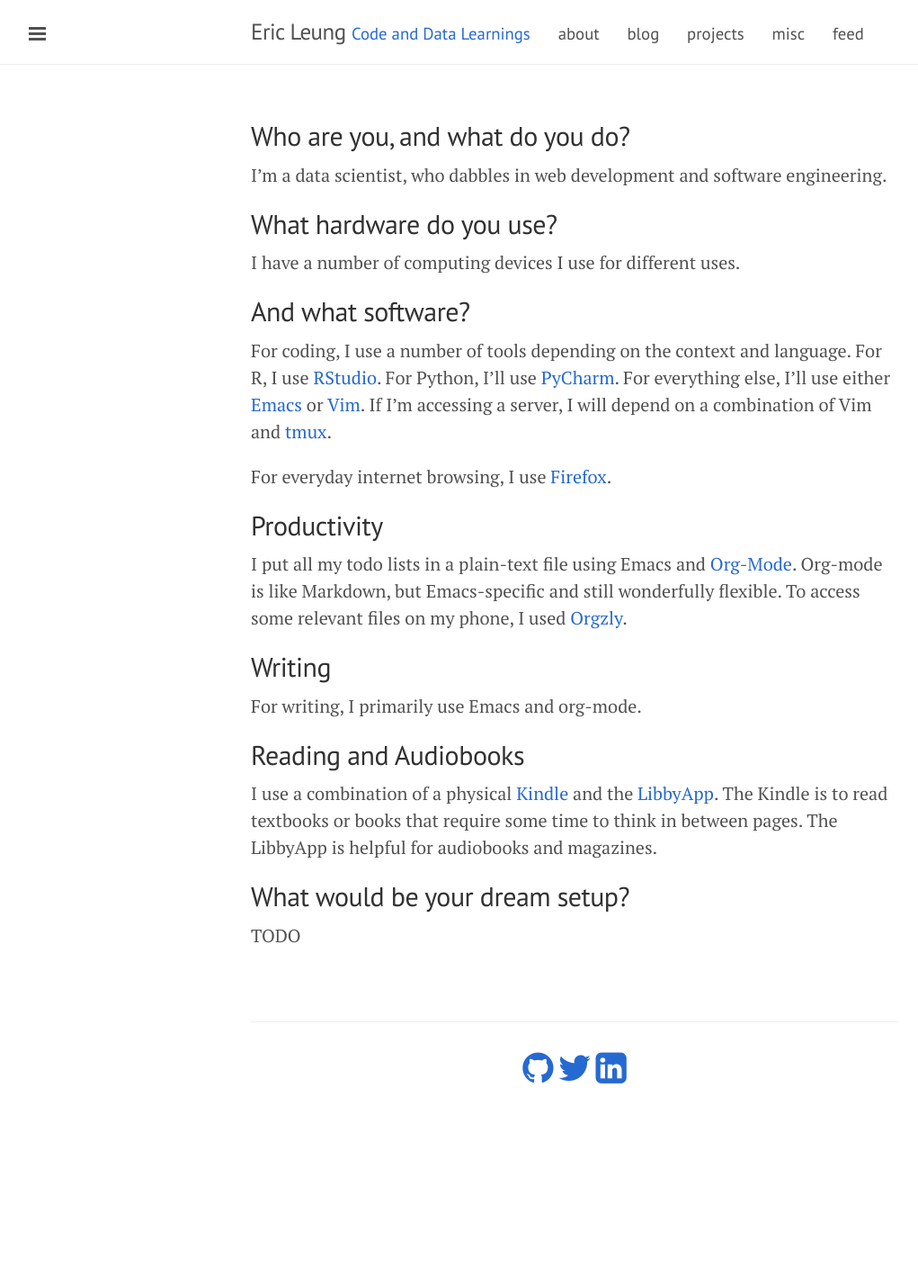
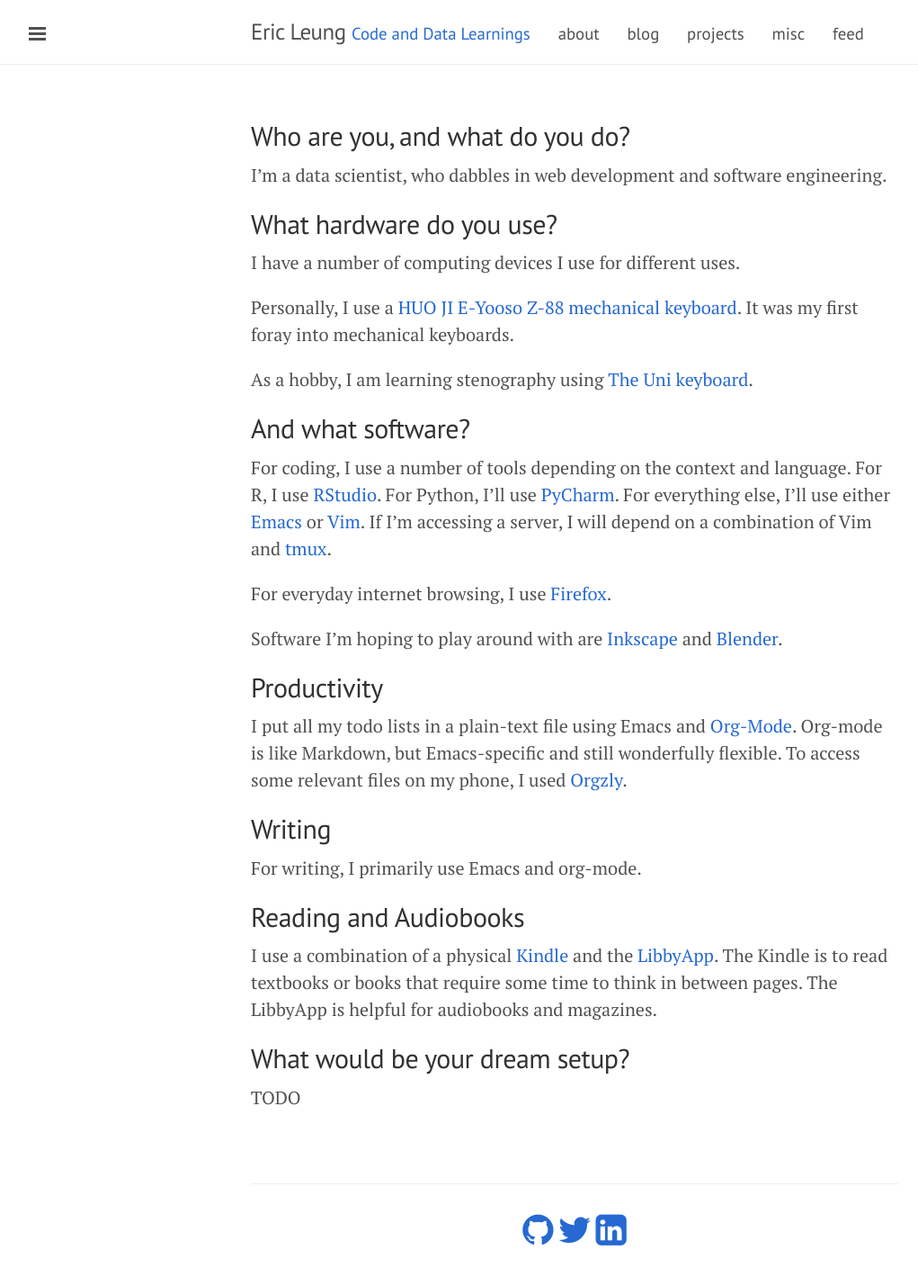
Before and after one commit to erictleung/erictleung.github.io, a Jekyll site: the page built from usesthis.md, in a window 1280 px wide. Shown: the whole page at 90% size, without its empty margins (1-1022 px from the left). Built offline with Jekyll 4.4.1, drawn with Linux system fonts in a browser that asks for light colours; nearby versions of some CDN libraries; before the commit the page ends 1249 px from its top, so only the background shows below that.

Commit message:
Update usesthis page

```diff
--- a/usesthis.md
+++ b/usesthis.md
@@ -13,6 +13,12 @@
 
 I have a number of computing devices I use for different uses.
 
+Personally, I use a [HUO JI E-Yooso Z-88 mechanical
+keyboard](https://smile.amazon.com/gp/product/B01FXF7HFC/). It was my
+first foray into mechanical keyboards.
+
+As a hobby, I am learning stenography using [The Uni keyboard](https://stenokeyboards.com/products/the-uni).
+
 ## And what software?
 
 For coding, I use a number of tools depending on the context and language. For
@@ -22,6 +28,9 @@
 combination of Vim and [tmux](https://github.com/tmux/tmux).
 
 For everyday internet browsing, I use [Firefox](https://firefox.com).
+
+Software I'm hoping to play around with are
+[Inkscape](https://inkscape.org/) and [Blender](https://www.blender.org/).
 
 ## Productivity
 
```
Also changed, not shown: other parts of usesthis.md (+1 -1 lines).
